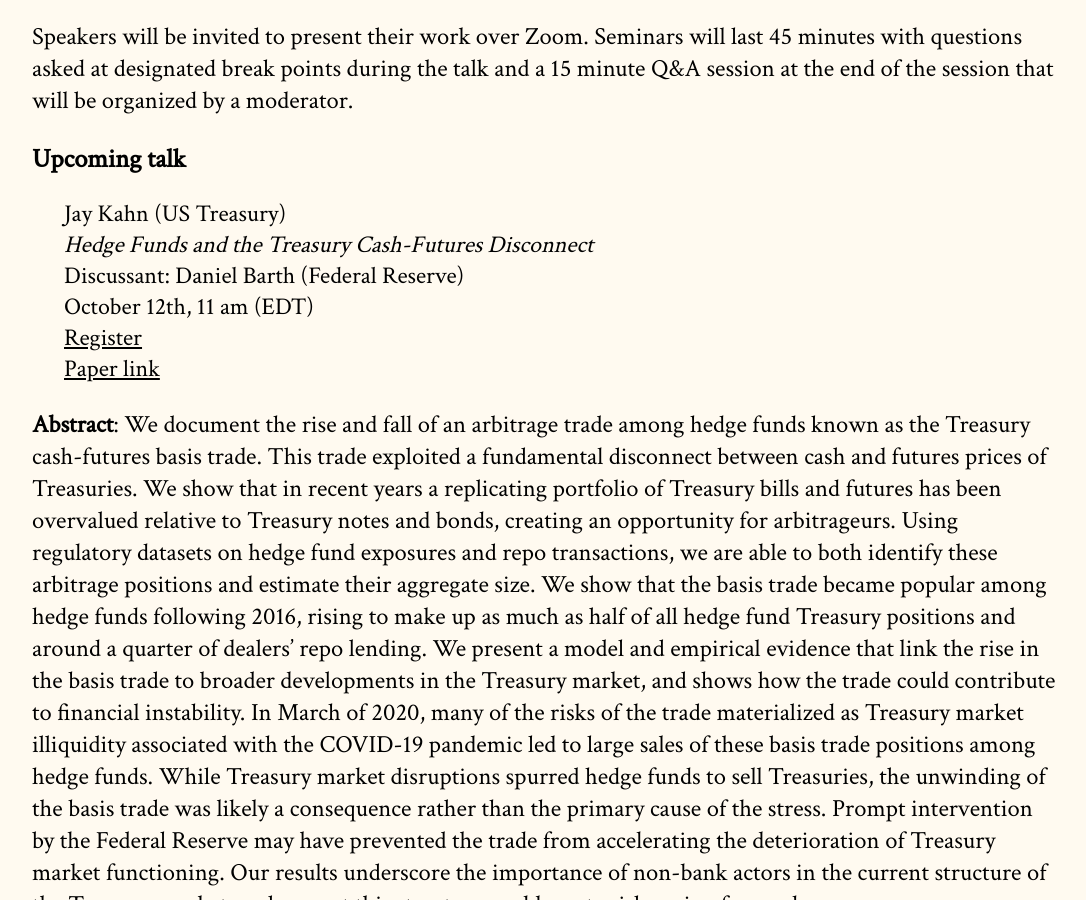
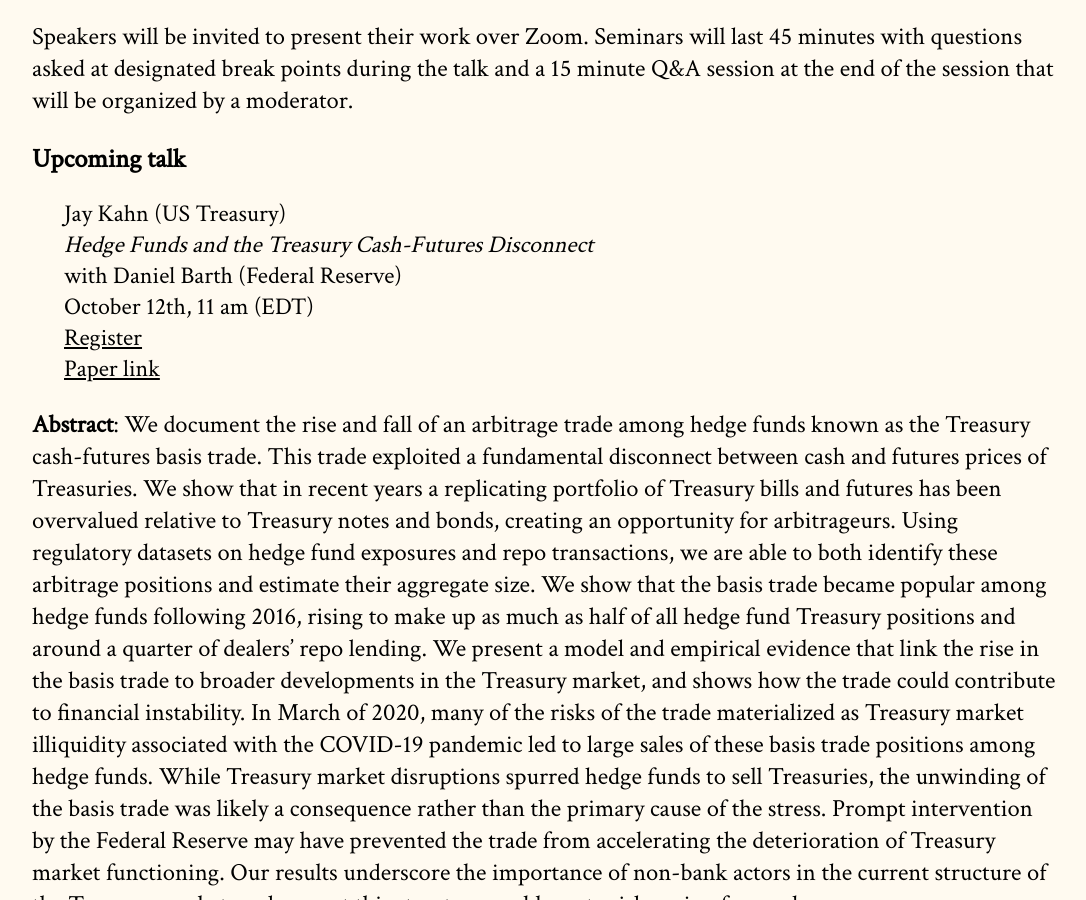
Before and after one commit to cpfiffer/microstructure.exchange, a Jekyll site: the page built from index.md, in a window 1280 px wide and 900 px high, scrolled down 319 px. Shown: the whole window, without its empty margins (96-1182 px from the left). Built offline with Jekyll 4.4.1, drawn with Linux system fonts in a browser that asks for light colours; some web fonts are replaced; part of the change alters nothing that is shown.

```diff
--- a/_config.yml
+++ b/_config.yml
@@ -13,9 +13,9 @@ github:
 speaker-info:
   speaker-name: Jay Kahn (US Treasury)
   speaker-paper: "Hedge Funds and the Treasury Cash-Futures Disconnect"
-  # coauthors: "Sida Li (UIUC)"
+  coauthors: "Daniel Barth (Federal Reserve)"
   speaker-date: October 12th, 11 am (EDT)
-  discussant: "Daniel Barth (Federal Reserve)"
+  # discussant: "Daniel Barth (Federal Reserve)"
   paper-link: /papers/OFRwp-21-01-hedge-funds-and-the-treasury-cash-futures-disconnect.pdf
   webinar-link: https://stockholmuniversity.zoom.us/meeting/register/u5cqfu2vrD4oGd2VqGsJGrGHg_OX0-GBCdcG
   # slides-link: /slides/RobinhoodSlides_TME.pdf
```
